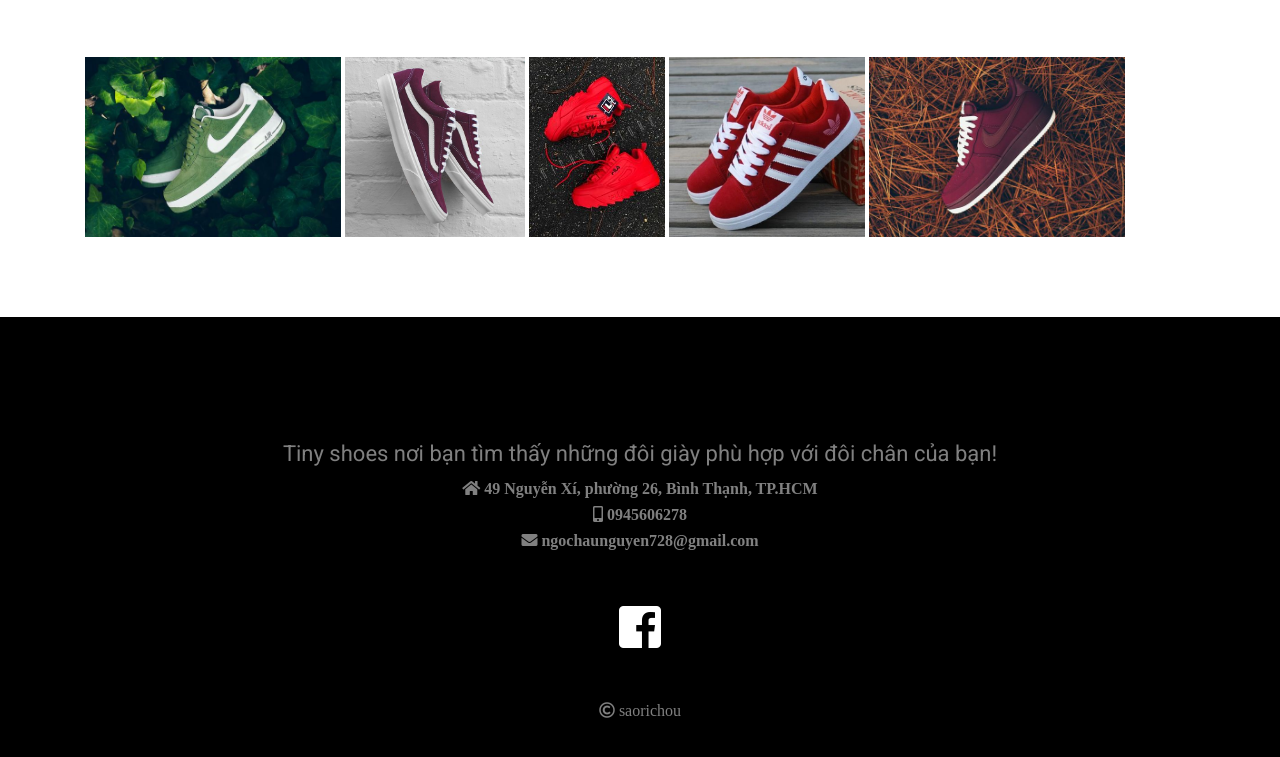
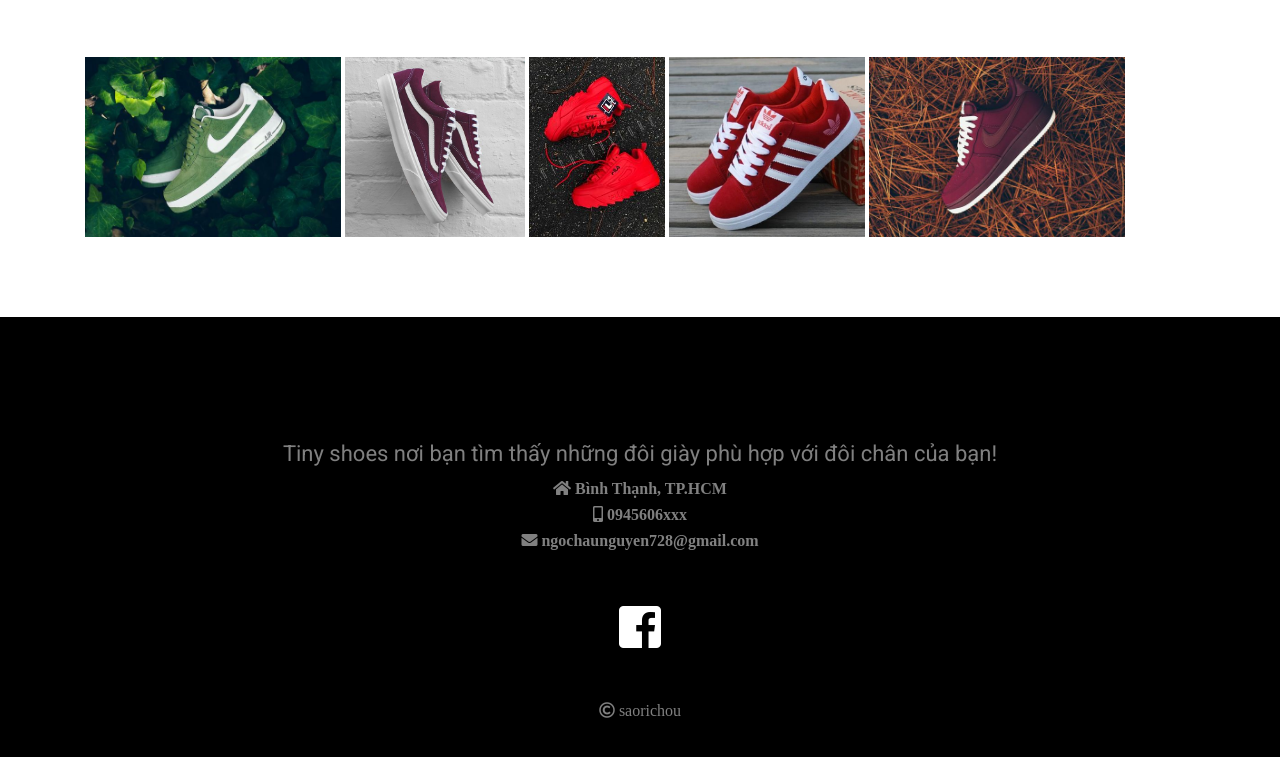
Before and after one commit to saorichou/saorichou.github.io, a plain HTML site: page index.html in a window 1280 px wide. Shown: the part 2811-3568 px from the top of the page. Drawn offline with Linux system fonts and the light colour scheme.

Commit message:
Update index.html

```diff
--- a/index.html
+++ b/index.html
@@ -171,13 +171,13 @@
                 <div class="row">
                     <div class="col">
                         <h2>Tiny shoes nơi bạn tìm thấy những đôi giày phù hợp với đôi chân của bạn!</h2>
-                        <i class="fas fa-home"> 49 Nguyễn Xí, phường 26, Bình Thạnh, TP.HCM </i>
+                        <i class="fas fa-home"> Bình Thạnh, TP.HCM </i>
                         <br>
-                        <i class="fas fa-mobile-alt"> 0945606278 </i>
+                        <i class="fas fa-mobile-alt"> 0945606xxx </i>
                         <br>
                         <i class="fas fa-envelope"> ngochaunguyen728@gmail.com</i>
                         <br>
-                        <a class="fab fa-facebook-square" href="https://www.facebook.com/ngochaunguyen728"></a>
+                        <a class="fab fa-facebook-square" href="https://www.facebook.com"></a>
                         <br>
                         <i id="copyright" class="far fa-copyright"> saorichou</i>
 
```
